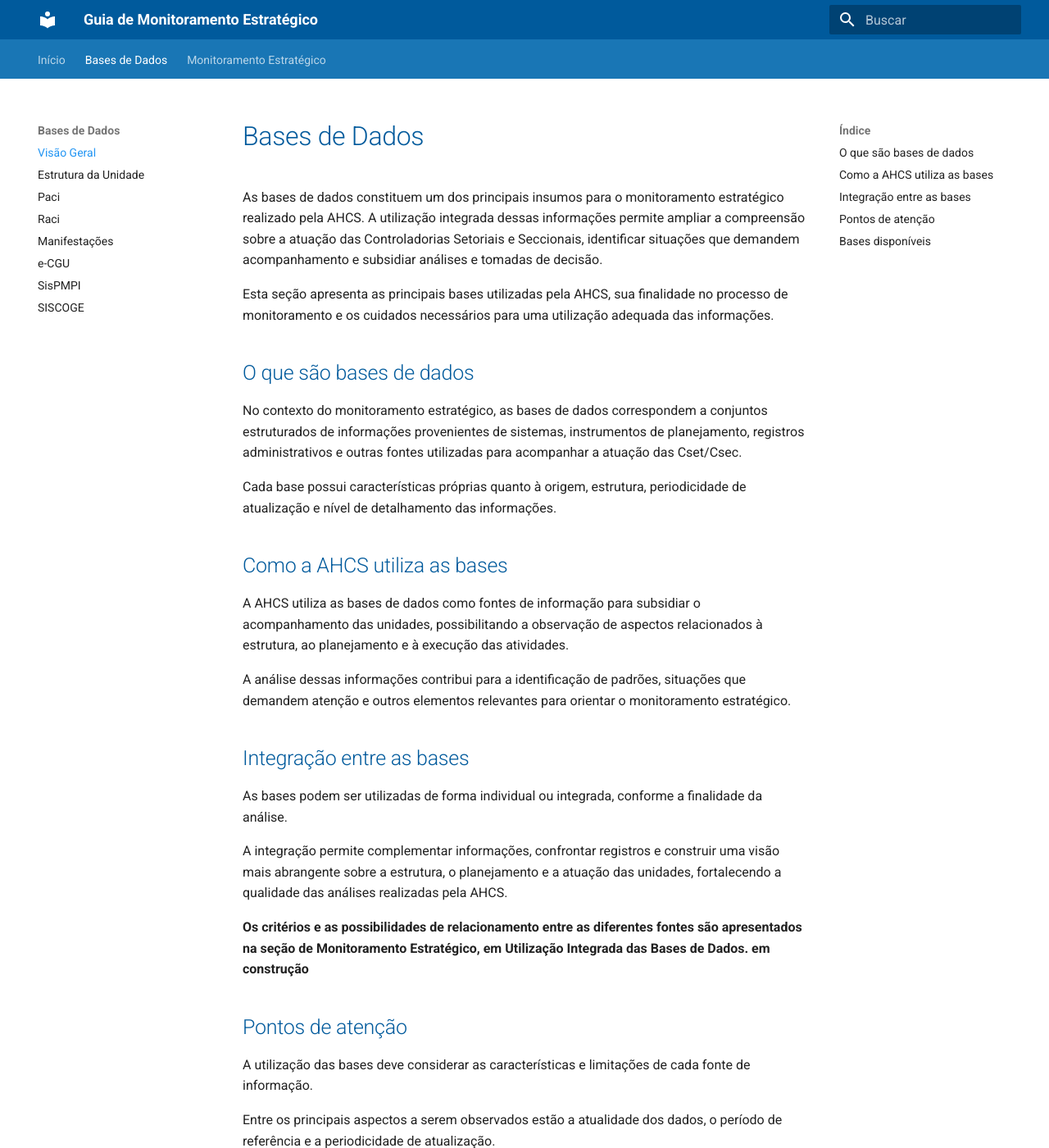
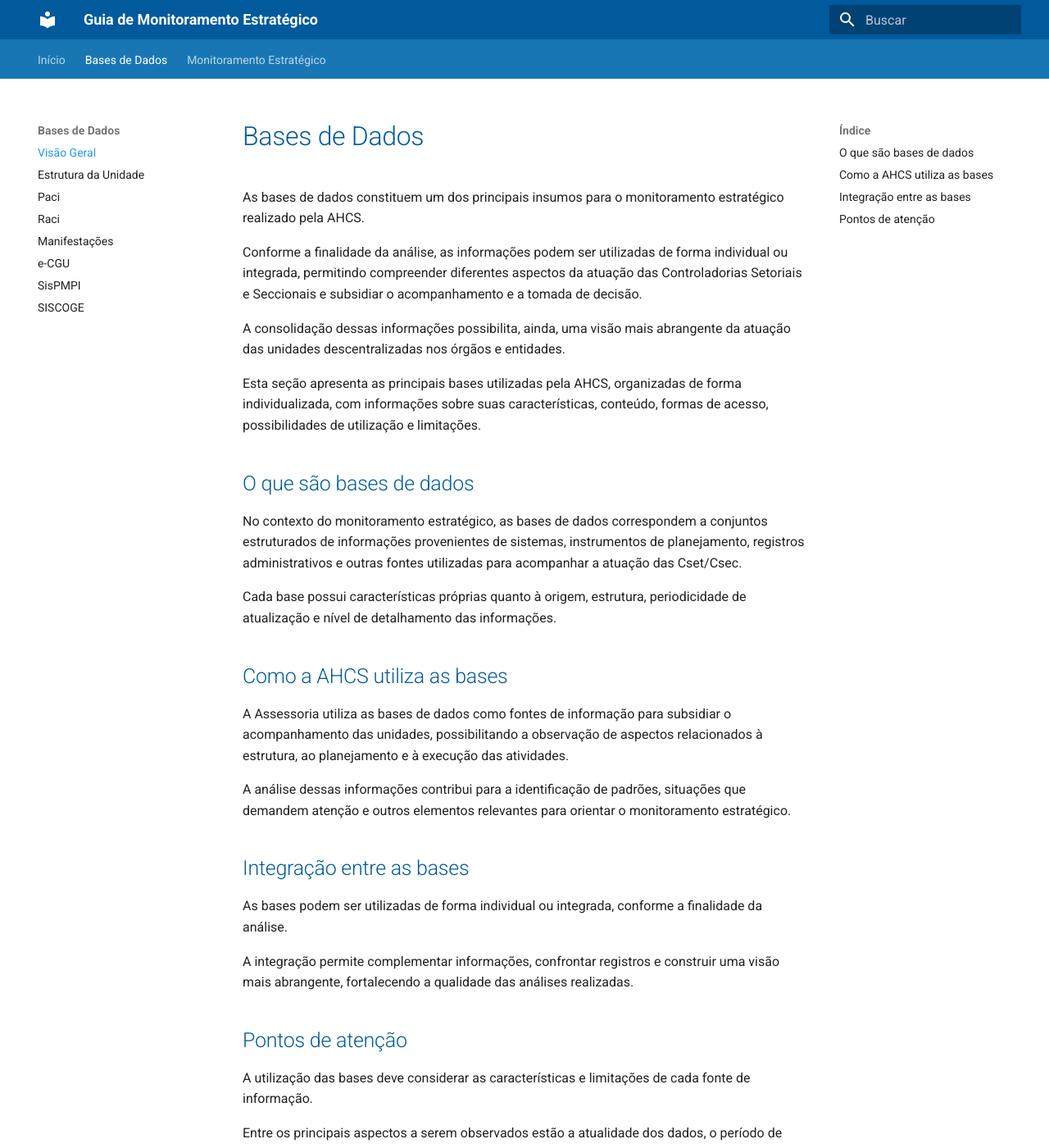
Before and after one commit to CGEMG-AHCS/guia-monitoramento-estrategico, an MkDocs documentation site: the page built from docs/bases-dados/index.md, in a window 1280 px wide and 1400 px high. Shown: the whole window at 82% size. Built offline with MkDocs 1.6.1 and Material for MkDocs 9.7.7, drawn with Linux system fonts in a browser that asks for light colours; some of the changed text lies outside the part shown.

Commit message:
Update index.md

```diff
--- a/docs/bases-dados/index.md
+++ b/docs/bases-dados/index.md
@@ -1,8 +1,12 @@
 # Bases de Dados
 
-As bases de dados constituem um dos principais insumos para o monitoramento estratégico realizado pela AHCS. A utilização integrada dessas informações permite ampliar a compreensão sobre a atuação das Controladorias Setoriais e Seccionais, identificar situações que demandem acompanhamento e subsidiar análises e tomadas de decisão.
+As bases de dados constituem um dos principais insumos para o monitoramento estratégico realizado pela AHCS.
 
-Esta seção apresenta as principais bases utilizadas pela AHCS, sua finalidade no processo de monitoramento e os cuidados necessários para uma utilização adequada das informações.
+Conforme a finalidade da análise, as informações podem ser utilizadas de forma individual ou integrada, permitindo compreender diferentes aspectos da atuação das Controladorias Setoriais e Seccionais e subsidiar o acompanhamento e a tomada de decisão.
+
+A consolidação dessas informações possibilita, ainda, uma visão mais abrangente da atuação das unidades descentralizadas nos órgãos e entidades.
+
+Esta seção apresenta as principais bases utilizadas pela AHCS, organizadas de forma individualizada, com informações sobre suas características, conteúdo, formas de acesso, possibilidades de utilização e limitações.
 
 ## O que são bases de dados
 
@@ -12,7 +16,7 @@
 
 ## Como a AHCS utiliza as bases
 
-A AHCS utiliza as bases de dados como fontes de informação para subsidiar o acompanhamento das unidades, possibilitando a observação de aspectos relacionados à estrutura, ao planejamento e à execução das atividades.
+A Assessoria utiliza as bases de dados como fontes de informação para subsidiar o acompanhamento das unidades, possibilitando a observação de aspectos relacionados à estrutura, ao planejamento e à execução das atividades.
 
 A análise dessas informações contribui para a identificação de padrões, situações que demandem atenção e outros elementos relevantes para orientar o monitoramento estratégico.
 
@@ -20,9 +24,7 @@
 
 As bases podem ser utilizadas de forma individual ou integrada, conforme a finalidade da análise.
 
-A integração permite complementar informações, confrontar registros e construir uma visão mais abrangente sobre a estrutura, o planejamento e a atuação das unidades, fortalecendo a qualidade das análises realizadas pela AHCS.
-
-**Os critérios e as possibilidades de relacionamento entre as diferentes fontes são apresentados na seção de Monitoramento Estratégico, em Utilização Integrada das Bases de Dados.** **em construção**
+A integração permite complementar informações, confrontar registros e construir uma visão mais abrangente, fortalecendo a qualidade das análises realizadas.
 
 ## Pontos de atenção
 
@@ -31,13 +33,3 @@
 Entre os principais aspectos a serem observados estão a atualidade dos dados, o período de referência e a periodicidade de atualização.
 
 Por essa razão, os dados devem ser interpretados considerando seu contexto e, quando necessário, complementados por outras fontes de informação.
-
-## Bases disponíveis
-
-Nesta seção são apresentadas as bases utilizadas no monitoramento estratégico, com orientações sobre seu conteúdo e sua utilização:
-
-- **Estrutura das Unidades**: composição e força de trabalho das Controladorias Setoriais e Seccionais;
-- **PACI**: planejamento das atividades das unidades;
-- **RACI**: registro e consolidação das atividades realizadas;
-- **Manifestações**: registros das manifestações de ouvidoria utilizados para identificar temas, demandas e padrões relevantes para o monitoramento **em elaboração**;
-- **e-CGU**: registros relacionados às atividades de Auditoria Interna Governamental desenvolvidas pelas unidades.
```
